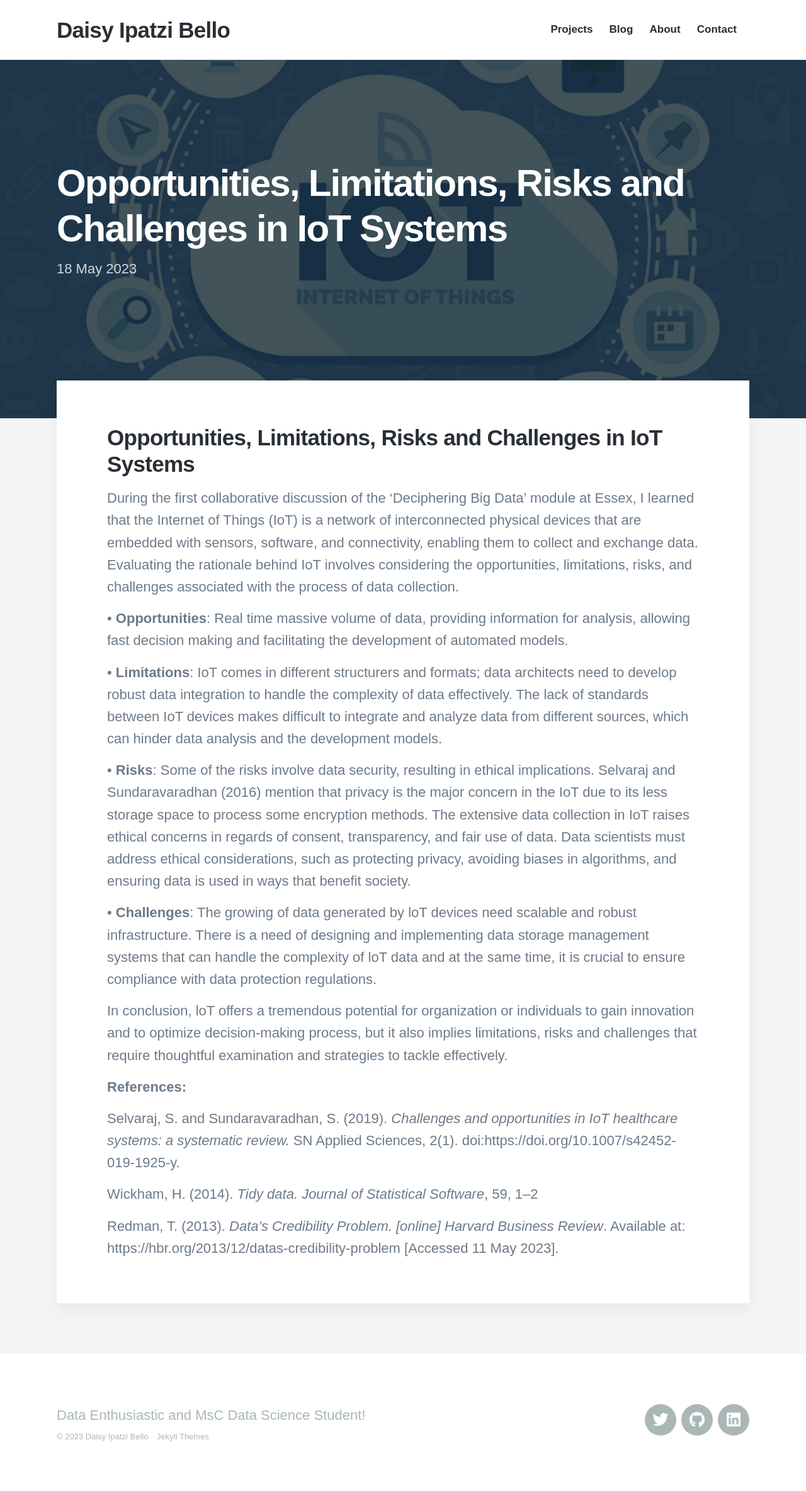
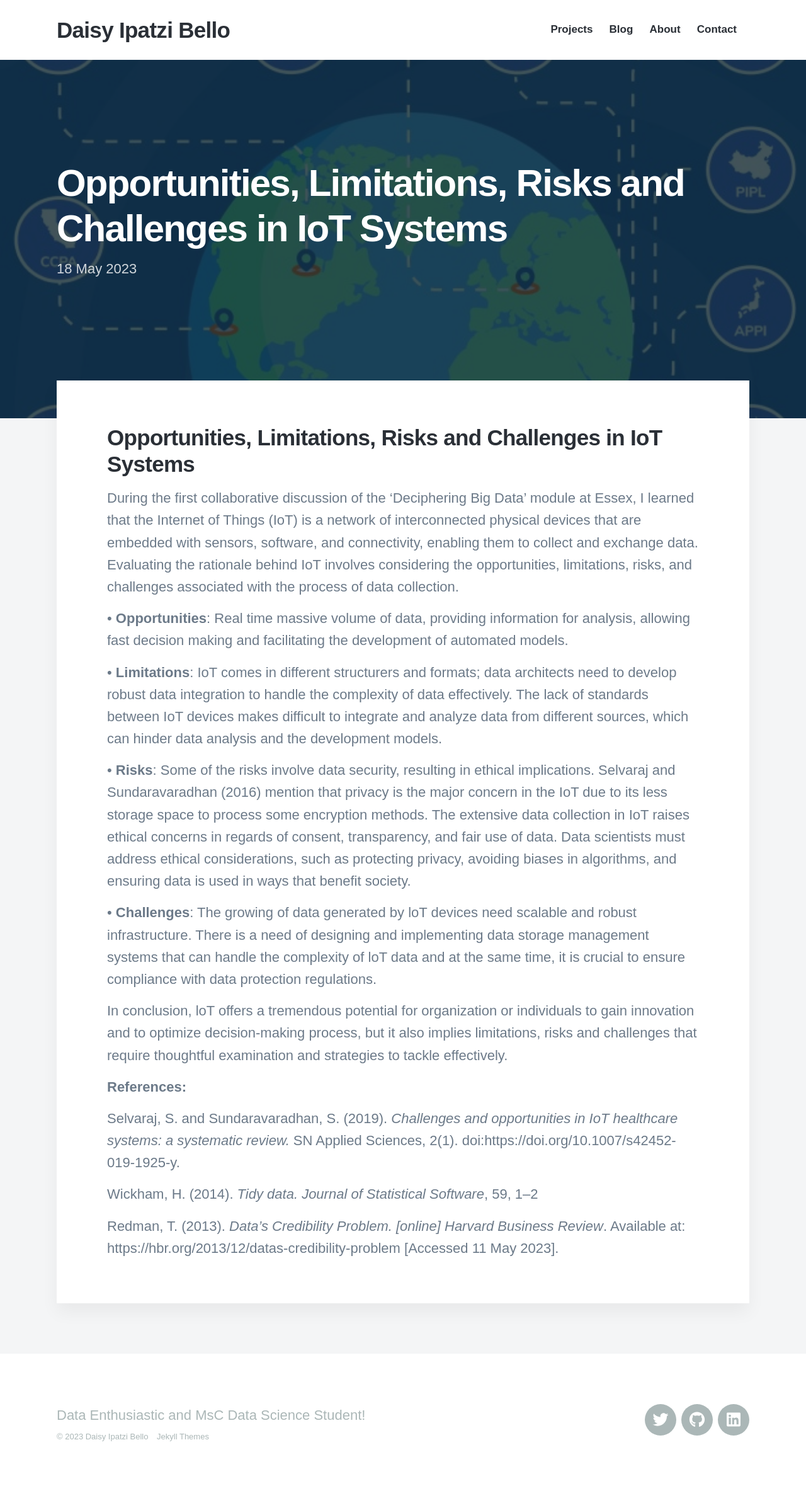
Before and after one commit to DaisyIpatzi/daisyipatzi.github.io, a Jekyll site: the page built from _posts/2023-07-19-summary-post2-module3.md, in a window 1280 px wide. Shown: the whole page at 63% size. Built offline with Jekyll 4.4.1, drawn with Linux system fonts in a browser that asks for light colours; nearby versions of some CDN libraries; some web fonts are replaced.

Commit message:
Update 2023-07-19-summary-post2-module3.md

```diff
--- a/_posts/2023-07-19-summary-post2-module3.md
+++ b/_posts/2023-07-19-summary-post2-module3.md
@@ -2,7 +2,7 @@
 title: 'Opportunities, Limitations, Risks and Challenges in IoT Systems'
 date: 2023-05-18 00:00:00
 description: 'Essay: Summary Post 1 | Module 3: Deciphering Big Data'
-featured_image: '/images/demo/lot.jpg'
+featured_image: '/images/demo/gdpr_world.jpg'
 ---
 
 ## Opportunities, Limitations, Risks and Challenges in IoT Systems
```
